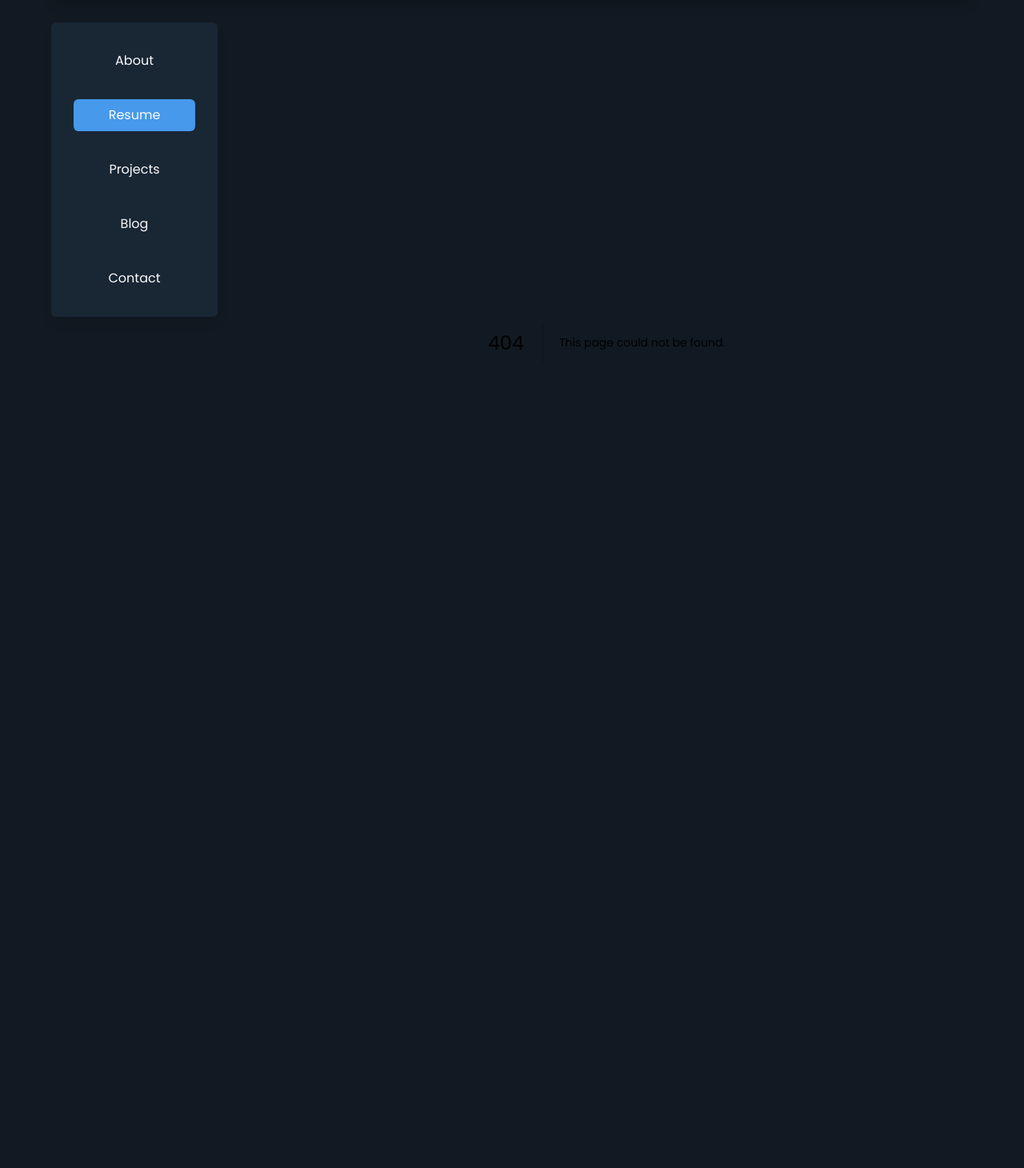
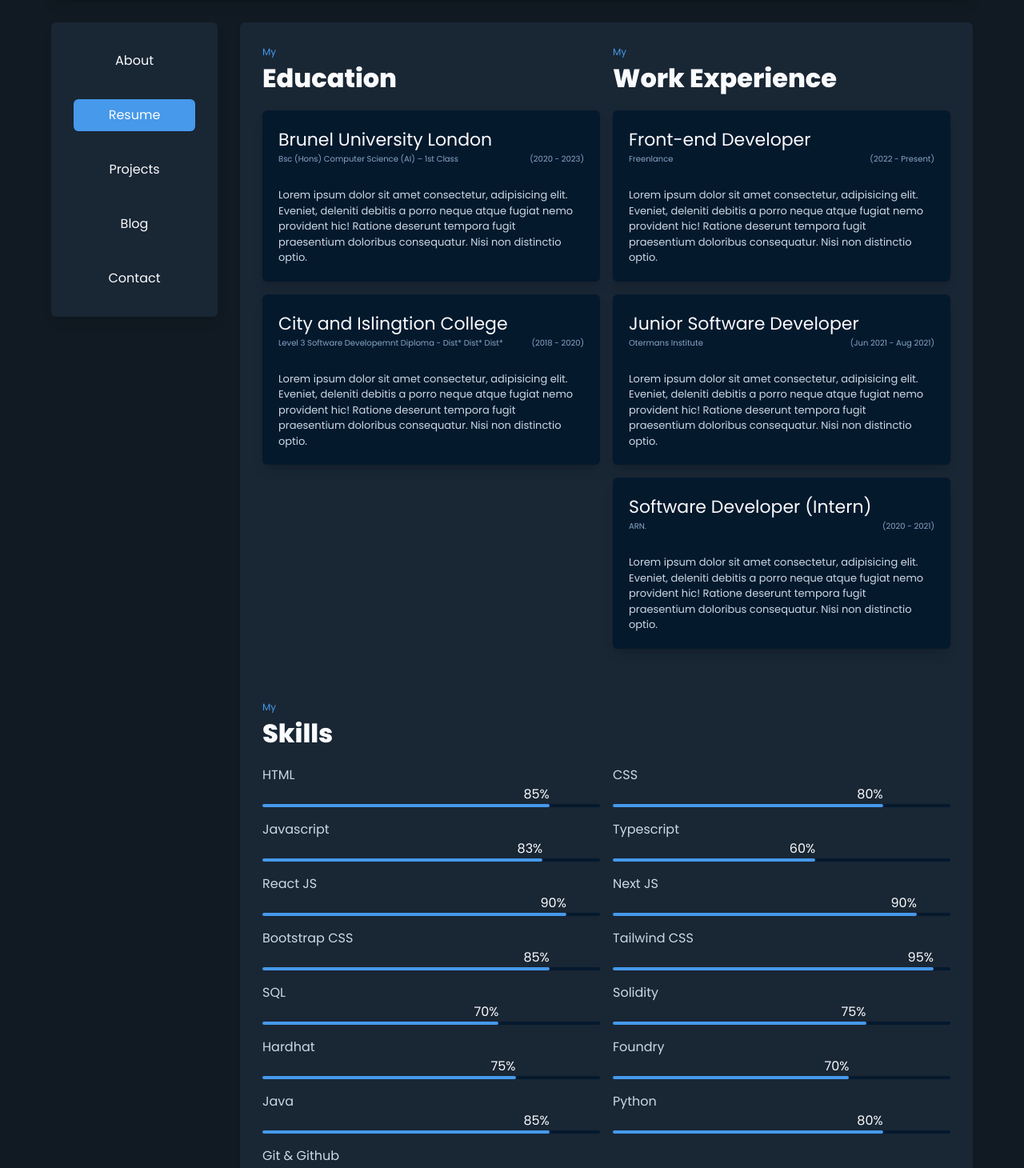
Before and after one commit to bg5fxp-JF/my-portfolio-v2, a Next.js app: page /resume in a window 1280 px wide. Before the commit this address had no page. Shown: the part 360-1820 px from the top of the page at 80% size. Before the commit the page ends 1300 px from the top, so only its background shows below. Built offline with nearby package versions, Linux system fonts and the light colour scheme.

Commit message:
added resume section

```diff
--- a/package.json
+++ b/package.json
@@ -9,6 +9,7 @@
     "lint": "next lint"
   },
   "dependencies": {
+    "framer-motion": "^11.0.3",
     "next": "14.1.0",
     "react": "^18",
     "react-dom": "^18",
--- /dev/null
+++ b/src/app/resume/components/EducationCard.js
@@ -0,0 +1,16 @@
+export default function EducationCard({ school, qualification, date, desc }) {
+	return (
+		<div className="flex flex-col w-full gap-7  bg-primary-content p-5 rounded-md shadow-lg">
+			<div>
+				<h4 className="text-2xl text-copy">{school}</h4>
+				<div className="flex justify-between">
+					<p className=" text-[10px] capitalize text-copy-lighter">
+						{qualification}
+					</p>
+					<p className="text-[10px] capitalize text-copy-lighter">{date}</p>
+				</div>
+			</div>
+			<p className="text-copy-light text-sm">{desc}</p>
+		</div>
+	);
+}
--- /dev/null
+++ b/src/app/resume/components/Skill.js
@@ -0,0 +1,53 @@
+"use client";
+import { motion, useInView } from "framer-motion";
+import { useState, useEffect, useRef } from "react";
+
+export default function Skill({ skill, level }) {
+	const [currentLevel, setCurrentLevel] = useState(0);
+	const ref = useRef(null);
+	const isInView = useInView(ref, { once: true });
+
+	useEffect(() => {
+		if (isInView) {
+			const interval = setInterval(() => {
+				setCurrentLevel((prevLevel) => {
+					if (prevLevel < level) {
+						return prevLevel + 1; // Adjust the increment rate as needed
+					}
+					clearInterval(interval);
+					return level;
+				});
+			}, 10); // Adjust the timer as needed for smoother animation
+
+			return () => clearInterval(interval);
+		}
+	}, [isInView, level]);
+
+	return (
+		<div>
+			<p className="text-copy-light">{skill}</p>
+			<div>
+				<motion.p
+					className="text-copy text-right"
+					initial={{ marginRight: "100%" }}
+					whileInView={{ marginRight: `${100 - Number(level)}%` }}
+					viewport={{ once: true }}
+					transition={{ duration: 1 }}
+				>
+					{currentLevel}%
+				</motion.p>
+				<div ref={ref} className="bg-primary-content w-full rounded-full">
+					<motion.div
+						className="bg-primary h-1 rounded-full"
+						initial={{ width: 0 }}
+						whileInView={{
+							width: `${level}%`,
+						}}
+						viewport={{ once: true }}
+						transition={{ duration: 1 }}
+					></motion.div>
+				</div>
+			</div>
+		</div>
+	);
+}
--- /dev/null
+++ b/src/app/resume/components/WorkCard.js
@@ -0,0 +1,14 @@
+export default function WorkCard({ role, company, date, desc }) {
+	return (
+		<div className="flex flex-col w-full gap-7  bg-primary-content p-5 rounded-md shadow-lg">
+			<div>
+				<h4 className="text-2xl text-copy">{role}</h4>
+				<div className="flex justify-between">
+					<p className=" text-[10px] capitalize text-copy-lighter">{company}</p>
+					<p className="text-[10px] capitalize text-copy-lighter">{date}</p>
+				</div>
+			</div>
+			<p className="text-copy-light text-sm">{desc}</p>
+		</div>
+	);
+}
--- /dev/null
+++ b/src/app/resume/page.js
@@ -0,0 +1,59 @@
+import React from "react";
+import EducationCard from "./components/EducationCard";
+import WorkCard from "./components/WorkCard";
+import { education, skills, workExperience } from "@/constants";
+import Skill from "./components/Skill";
+
+export default function Resume() {
+	return (
+		<div className="flex flex-col w-full gap-16 p-7 rounded-md shadow-md bg-foreground">
+			{/* Previous Experience Section */}
+			<div className="grid  grid-cols-1 lg:grid-cols-2 gap-4">
+				<div className="grid grid-cols-1 content-start gap-4">
+					<div>
+						<p className="text-xsm text-primary">My</p>
+						<h2 className="text-4xl text-copy font-bold">Education</h2>
+					</div>
+					{education.map(({ school, qualification, date, desc }, index) => (
+						<EducationCard
+							key={index}
+							school={school}
+							qualification={qualification}
+							date={date}
+							desc={desc}
+						/>
+					))}
+				</div>
+				<div>
+					<div className="grid grid-cols-1 content-start gap-4">
+						<div>
+							<p className="text-xsm text-primary">My</p>
+							<h2 className="text-4xl text-copy font-bold">Work Experience</h2>
+						</div>
+						{workExperience.map(({ role, company, date, desc }, index) => (
+							<WorkCard
+								key={index}
+								role={role}
+								company={company}
+								date={date}
+								desc={desc}
+							/>
+						))}
+					</div>
+				</div>
+			</div>
+			{/* Skills Section */}
+			<div className="flex flex-col gap-4">
+				<div>
+					<p className="text-xsm text-primary">My</p>
+					<h2 className="text-4xl text-copy font-bold">Skills</h2>
+				</div>
+				<div className="grid  grid-cols-1 lg:grid-cols-2 gap-4">
+					{skills.map(({ skill, level }, index) => (
+						<Skill key={index} skill={skill} level={level} />
+					))}
+				</div>
+			</div>
+		</div>
+	);
+}
--- a/src/constants/index.js
+++ b/src/constants/index.js
@@ -1,4 +1,13 @@
 import { AiFillGithub, AiFillLinkedin } from "react-icons/ai";
+
+export const attributesGroup1 =
+	"Innovative · Adaptive · Collaborative · Proactive · Problem-solver · Tech-savvy · Boundary-pushing · Committed · Forward-thinking · Lifelong-learner";
+
+export const attributesGroup2 =
+	"Web3-proficient · Full-stack-expertise · Challenge-driven · Team-player · Solution-oriented · Creative-thinker · Passionate · Skilled-communicator · Ambitious · Resilient";
+
+export const attributesGroup3 =
+	"Motivated · Visionary · Strategic · Agile · Persistent · Empowering · Enthusiastic · Dedicated · Resourceful · Inspirational";
 
 export const myInfo = {
 	name: "Jacob Fecunda",
@@ -40,3 +49,70 @@ export const navItems = [
 		link: "/contact",
 	},
 ];
+export const clients = [
+	{
+		company: "Crypt0Hackers",
+		client: "Amaechi Okolobi",
+		img: "/images/ao.png",
+	},
+	{ company: "DeCentral Hub", client: "Dolapo", img: "/images/dch.jpg" },
+	{
+		company: "Magnate Core",
+		client: "Denis Kursevicius",
+		img: "/images/mc.png",
+	},
+];
+
+export const education = [
+	{
+		school: "Brunel University London",
+		qualification: "Bsc (Hons) Computer Science (AI) – 1st Class",
+		date: "(2020 - 2023)",
+		desc: "Lorem ipsum dolor sit amet consectetur, adipisicing elit. Eveniet, deleniti debitis a porro neque atque fugiat nemo provident hic! Ratione deserunt tempora fugit praesentium doloribus consequatur. Nisi non distinctio optio.",
+	},
+	{
+		school: "City and Islingtion College",
+		qualification: "Level 3 Software Developemnt Diploma - Dist* Dist* Dist*",
+		date: "(2018 - 2020)",
+		desc: "Lorem ipsum dolor sit amet consectetur, adipisicing elit. Eveniet, deleniti debitis a porro neque atque fugiat nemo provident hic! Ratione deserunt tempora fugit praesentium doloribus consequatur. Nisi non distinctio optio.",
+	},
+];
+
+export const workExperience = [
+	{
+		role: "Front-end Developer",
+		company: "Freenlance",
+		date: "(2022 - Present)",
+		desc: "Lorem ipsum dolor sit amet consectetur, adipisicing elit. Eveniet, deleniti debitis a porro neque atque fugiat nemo provident hic! Ratione deserunt tempora fugit praesentium doloribus consequatur. Nisi non distinctio optio.",
+	},
+	{
+		role: "Junior Software Developer",
+		company: "Otermans Institute",
+		date: "(Jun 2021 - Aug 2021)",
+		desc: "Lorem ipsum dolor sit amet consectetur, adipisicing elit. Eveniet, deleniti debitis a porro neque atque fugiat nemo provident hic! Ratione deserunt tempora fugit praesentium doloribus consequatur. Nisi non distinctio optio.",
+	},
+	{
+		role: "Software Developer (Intern)",
+		company: "ARN.",
+		date: "(2020 - 2021)",
+		desc: "Lorem ipsum dolor sit amet consectetur, adipisicing elit. Eveniet, deleniti debitis a porro neque atque fugiat nemo provident hic! Ratione deserunt tempora fugit praesentium doloribus consequatur. Nisi non distinctio optio.",
+	},
+];
+
+export const skills = [
+	{ skill: "HTML", level: "85" },
+	{ skill: "CSS", level: "80" },
+	{ skill: "Javascript", level: "83" },
+	{ skill: "Typescript", level: "60" },
+	{ skill: "React JS", level: "90" },
+	{ skill: "Next JS", level: "90" },
+	{ skill: "Bootstrap CSS", level: "85" },
+	{ skill: "Tailwind CSS", level: "95" },
+	{ skill: "SQL", level: "70" },
+	{ skill: "Solidity", level: "75" },
+	{ skill: "Hardhat", level: "75" },
+	{ skill: "Foundry", level: "70" },
+	{ skill: "Java", level: "85" },
+	{ skill: "Python", level: "80" },
+	{ skill: "Git & Github", level: "100" },
+];
```
Also changed, not shown: 2 other files (tests, documents, lock files or other folders).
